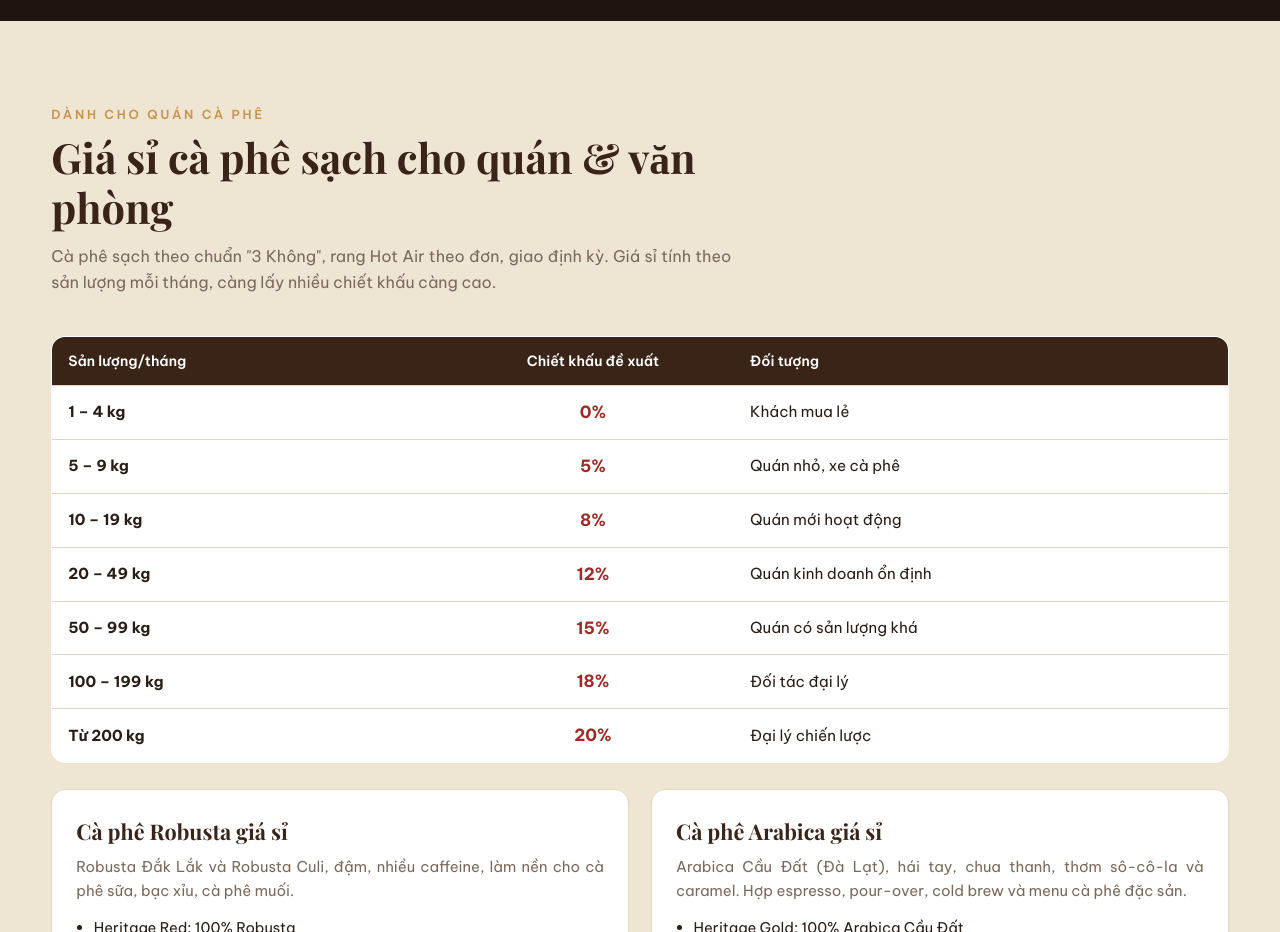
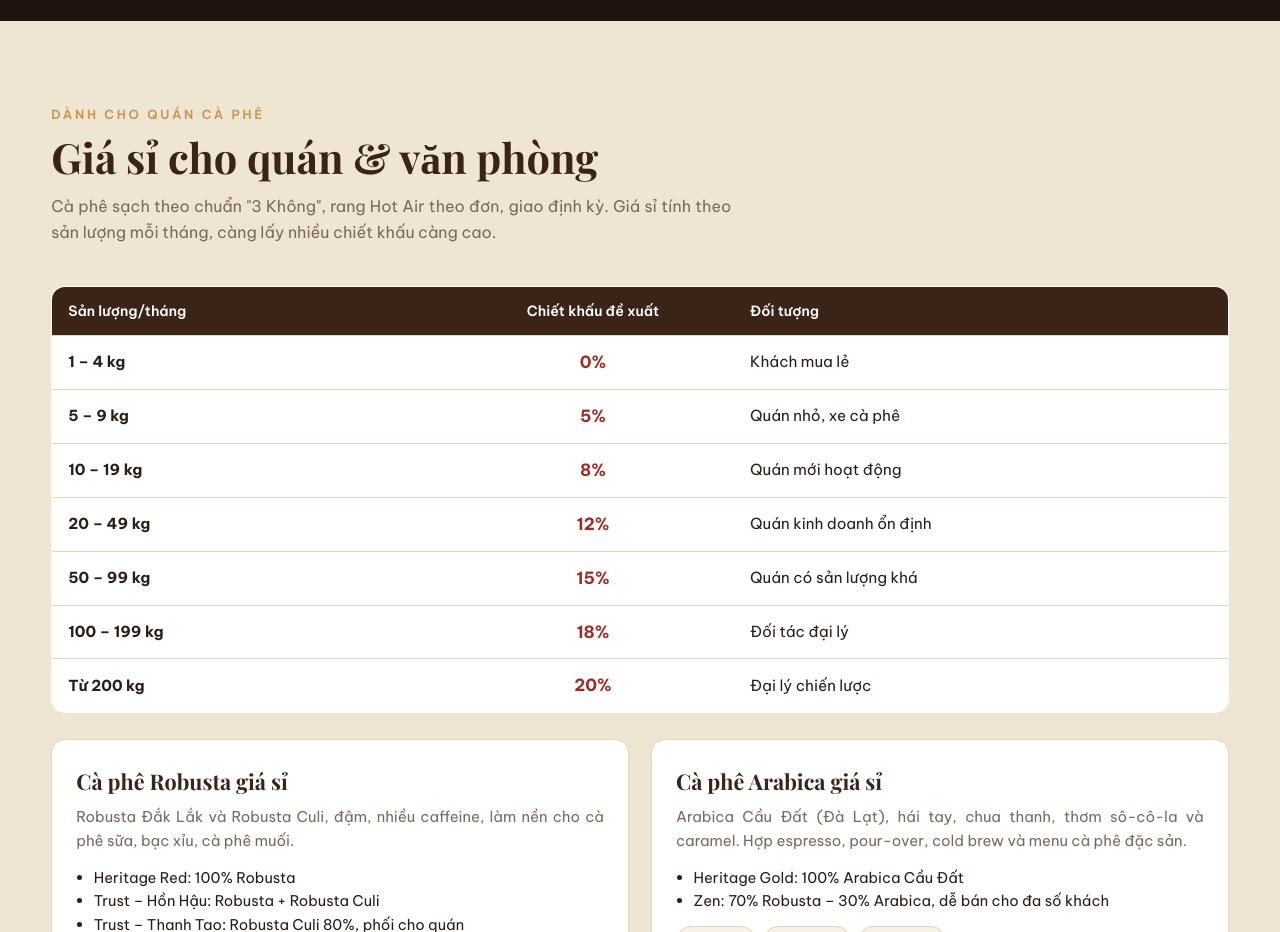
Before and after one commit to eyemedioptic/caferoa, a plain HTML site: page index.html in a window 1280 px wide. Shown: the part 5480-6412 px from the top of the page. Drawn offline with nearby package versions, Linux system fonts and the light colour scheme; a web font is replaced by a local one.

Commit message:
Đổi tiêu đề mục: Giá sỉ cho quán & văn phòng
Co-Authored-By: Claude Opus 5.5 <noreply@anthropic.com>
Claude-Session: https://claude.ai/code/session_011QZR93XYHAVWyvaPchaPnL

```diff
--- a/index.html
+++ b/index.html
@@ -840,7 +840,7 @@ p,li,dd,.notes,.short,.desc,.lead,.msg,.co-done,.origin-text,.qr-note,.news p,.s
   <div class="container">
     <div class="section-head">
       <div class="eyebrow">Dành cho quán cà phê</div>
-      <h2 class="section-title">Giá sỉ cà phê sạch cho quán &amp; văn phòng</h2>
+      <h2 class="section-title">Giá sỉ cho quán &amp; văn phòng</h2>
       <p>Cà phê sạch theo chuẩn "3 Không", rang Hot Air theo đơn, giao định kỳ. Giá sỉ tính theo sản lượng mỗi tháng, càng lấy nhiều chiết khấu càng cao.</p>
     </div>
     <div class="table-wrap" style="margin-bottom:26px"><table class="price-table" id="tierTable"></table></div>
```
